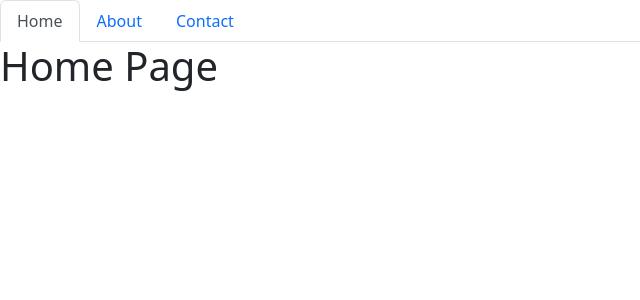
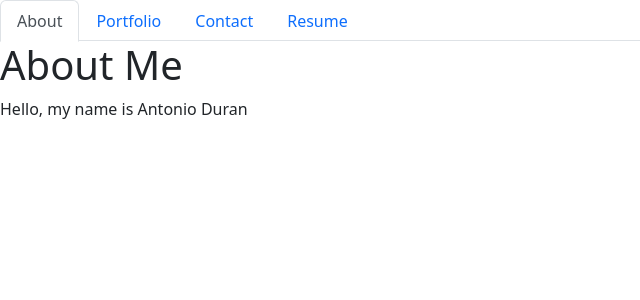
Before and after one commit to antonio11duran/Duran-Antonio-Portfolio, a React (Create React App) app: page / in a window 1280 px wide. Shown: the top 300 px of the page, without its empty margins (0-640 px from the left). Built offline with nearby package versions, Linux system fonts and the light colour scheme; the HTML template or start-up script is replaced by a standard one.

Commit message:
added portfolio page and removed home page, added a resume page as well

```diff
--- a/public/index.html
+++ b/public/index.html
@@ -8,6 +8,10 @@
     <meta
       name="description"
       content="Web site created using create-react-app"
+    />
+    <link
+      rel="stylesheet"
+      href="https://cdnjs.cloudflare.com/ajax/libs/twitter-bootstrap/4.5.0/css/bootstrap.min.css"
     />
     <link rel="apple-touch-icon" href="%PUBLIC_URL%/logo192.png" />
     <!--
--- a/src/components/NavTabs.js
+++ b/src/components/NavTabs.js
@@ -3,15 +3,6 @@ import React from 'react';
 function NavTabs({ currentPage, handlePageChange }) {
   return (
     <ul className="nav nav-tabs">
-      <li className="nav-item">
-        <a
-          href="#home"
-          onClick={() => handlePageChange('Home')}
-          className={currentPage === 'Home' ? 'nav-link active' : 'nav-link'}
-        >
-          Home
-        </a>
-      </li>
       <li className="nav-item">
         <a
           href="#about"
@@ -23,6 +14,17 @@ function NavTabs({ currentPage, handlePageChange }) {
       </li>
       <li className="nav-item">
         <a
+          href="#portfolio"
+          onClick={() => handlePageChange('Portfolio')}
+          className={
+            currentPage === 'Portfolio' ? 'nav-link active' : 'nav-link'
+          }
+        >
+          Portfolio
+        </a>
+      </li>
+      <li className="nav-item">
+        <a
           href="#Contact"
           onClick={() => handlePageChange('Contact')}
           className={currentPage === 'Contact' ? 'nav-link active' : 'nav-link'}
@@ -30,6 +32,15 @@ function NavTabs({ currentPage, handlePageChange }) {
           Contact
         </a>
       </li>
+      <li className="nav-item">
+        <a
+          href="#Resume"
+          onClick={() => handlePageChange('Resume')}
+          className={currentPage === 'Resume' ? 'nav-link active' : 'nav-link'}
+        >
+          Resume
+        </a>
+      </li>
     </ul>
   );
 }
--- a/src/components/PortfolioContainer.js
+++ b/src/components/PortfolioContainer.js
@@ -1,20 +1,24 @@
 import React, { useState } from 'react';
 import NavTabs from './NavTabs';
-import Home from './pages/Home';
+import Portfolio from './pages/Portfolio';
 import About from './pages/About';
 import Contact from './pages/Contact';
+import Resume from './pages/Resume';
 
 export default function PortfolioContainer() {
-  const [currentPage, setCurrentPage] = useState('Home');
+  const [currentPage, setCurrentPage] = useState('About');
 
   const renderPage = () => {
-    if (currentPage === 'Home') {
-      return <Home />;
-    }
     if (currentPage === 'About') {
       return <About />;
     }
-    return <Contact />;
+    if (currentPage === 'Portfolio') {
+      return <Portfolio />;
+    }
+    if (currentPage === 'Contact') {
+      return <Contact />;
+    }
+    return <Resume />;
   };
 
   const handlePageChange = (page) => setCurrentPage(page);
--- /dev/null
+++ b/src/components/pages/Portfolio.js
@@ -0,0 +1,9 @@
+import React from 'react';
+
+export default function Portfolio() {
+  return (
+    <div>
+      <h1>Portfolio Page</h1>
+    </div>
+  );
+}
--- a/src/components/pages/Home.js
+++ b/src/components/pages/Resume.js
@@ -1,9 +1,9 @@
 import React from 'react';
 
-export default function Home() {
+export default function Resume() {
   return (
     <div>
-      <h1>Home Page</h1>
+      <h1>Resume</h1>
     </div>
   );
 }
```
Also changed, not shown: 1 other file (tests, documents, lock files or other folders).
